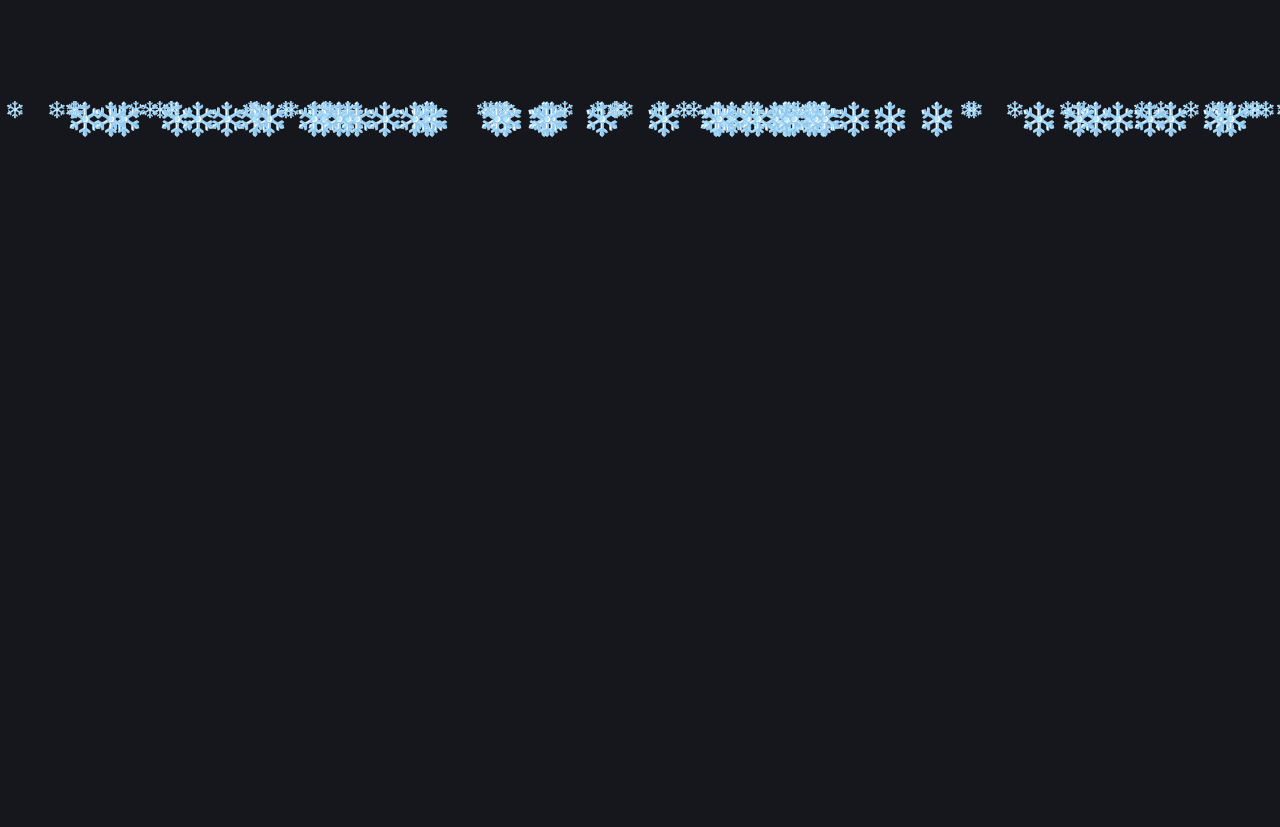
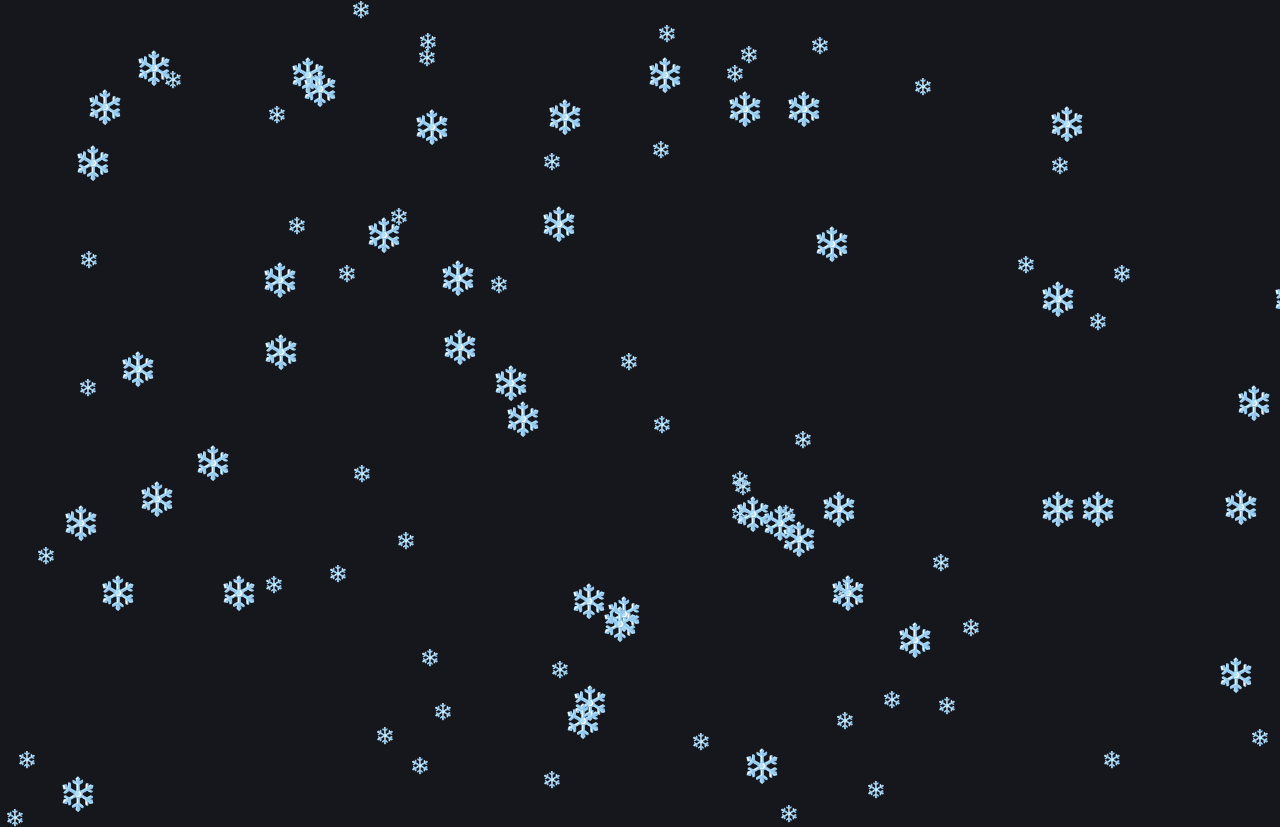
Before and after one commit to Cyri0/animations-gy1, a React (Vite) app: page / in a window 1280 px wide. Shown: the top 827 px of the page. Before the commit the page ends 800 px from the top, so only its background shows below. Built offline with nearby package versions, Linux system fonts and the light colour scheme.

Commit message:
Update snowflake speed and initial position for improved animation

```diff
--- a/src/components/SnowFall/SnowFall.tsx
+++ b/src/components/SnowFall/SnowFall.tsx
@@ -17,11 +17,25 @@ const SnowFall = () => {
         setSnowflakes(prev => [...prev, {
             symbol: "❄️",
             size: Math.floor(Math.random()*2) + 1,
-            speed: Math.floor(Math.random()*5) + 1,
+            speed: Math.floor(Math.random()*5) + 5,
             xPos: Math.floor(Math.random()*window.innerWidth) + 1,
-            yPos: 100
+            yPos: Math.floor(Math.random()*window.innerHeight) + 1
         }])
     }
+
+    const intervalId = setInterval(()=>{
+        setSnowflakes(prev => prev.map(snowflake => {
+            let newY =  window.innerHeight < snowflake.yPos ?
+                        0 :
+                        snowflake.yPos + snowflake.speed;
+            return {
+                ...snowflake,
+                yPos: newY,
+            }
+        }))
+    }, 30)
+
+    return () => clearInterval(intervalId)
   },[])
 
   return (
```
